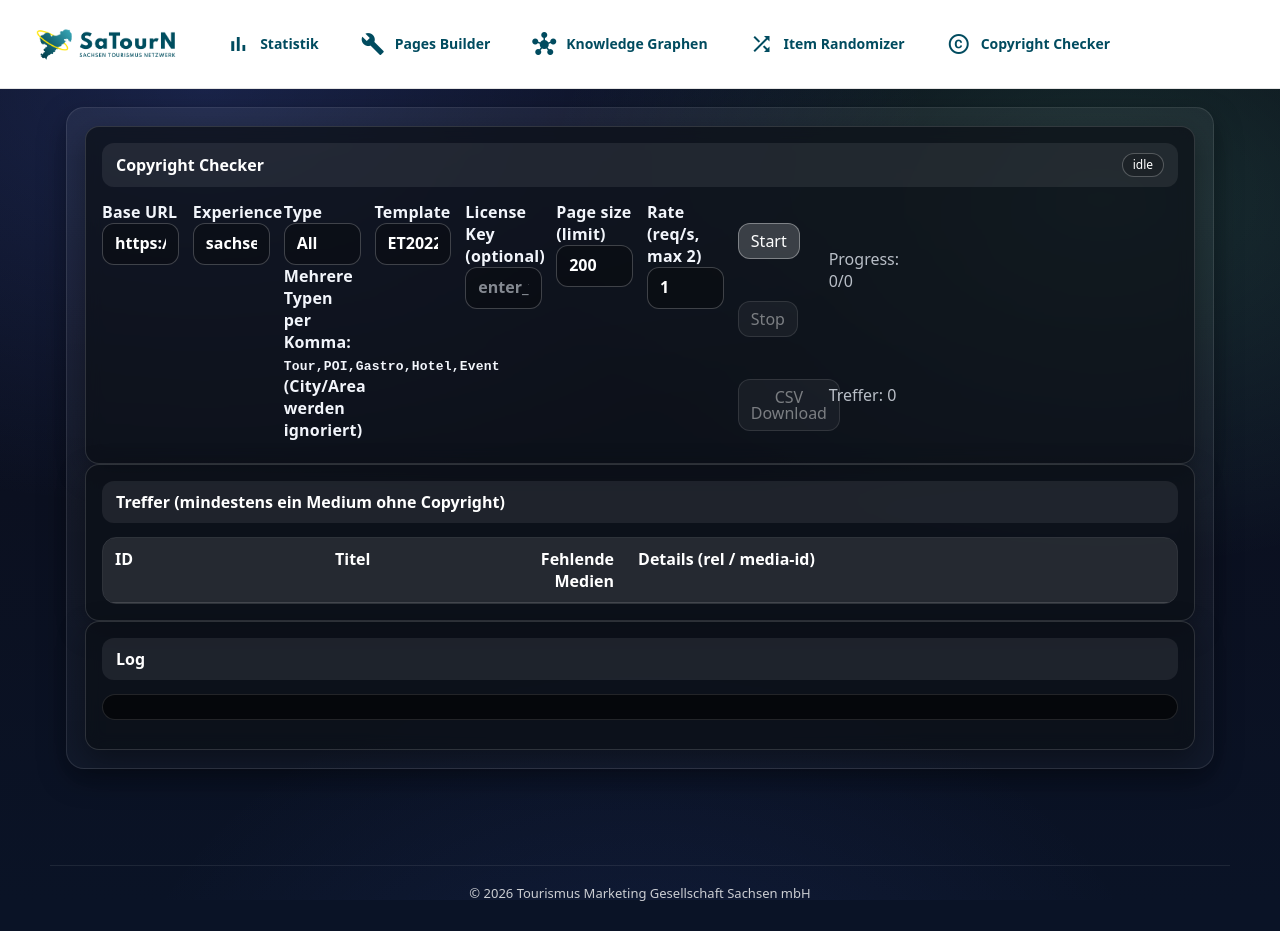
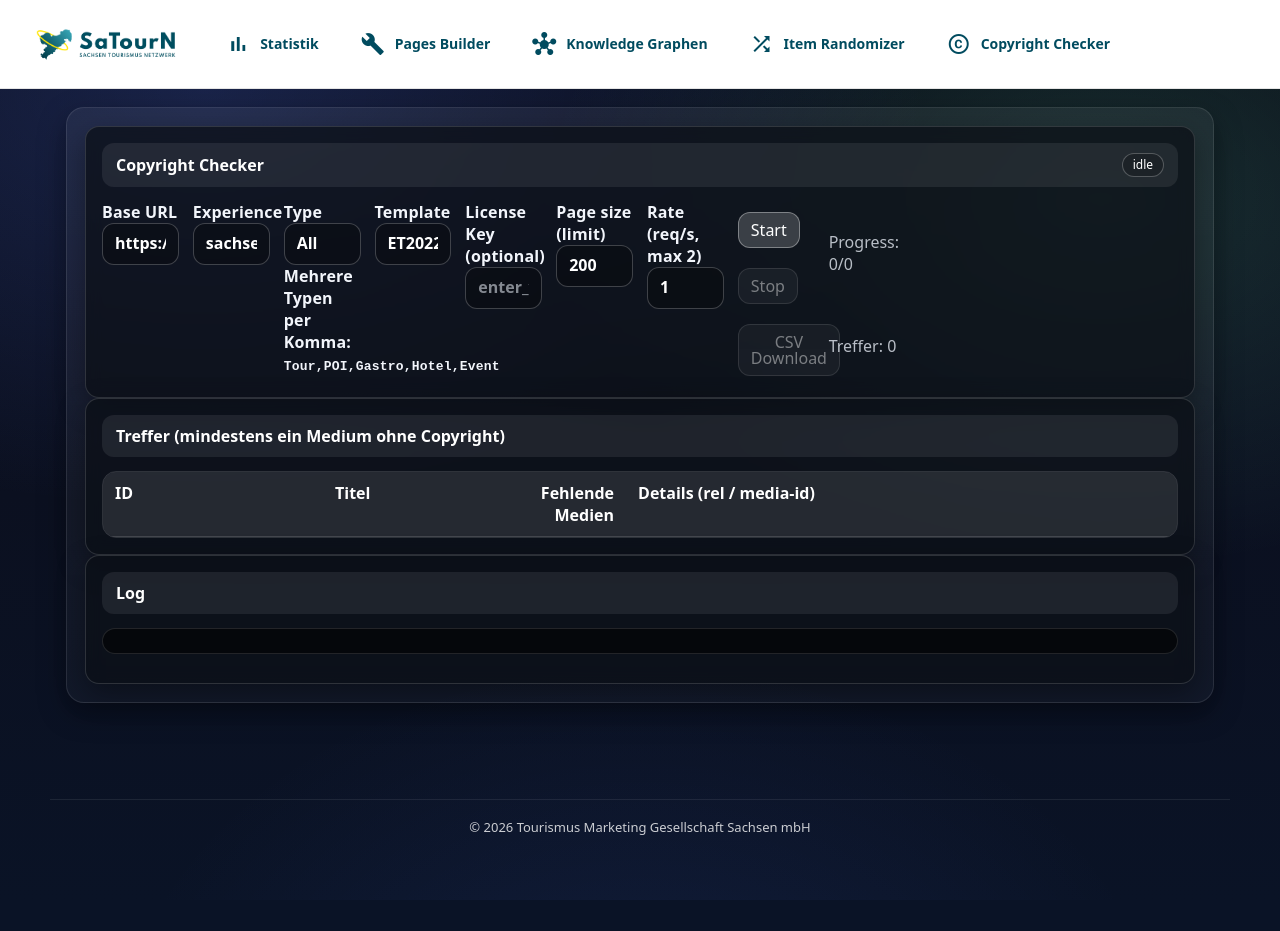
Before and after one commit to Tim-Meyer-TMGS/SaTourN, a Jekyll site: the page built from Copyright-Checker/index.html, in a window 1280 px wide. Built offline with Jekyll 4.4.1, drawn with Linux system fonts in a browser that asks for light colours; after the commit the page ends 900 px from its top, so only the background shows below that.

Commit message:
Update index.html

```diff
--- a/Copyright-Checker/index.html
+++ b/Copyright-Checker/index.html
@@ -25,7 +25,7 @@
 
         <label>Type
           <input id="type" value="All" />
-          <div class="hint">Mehrere Typen per Komma: <code>Tour,POI,Gastro,Hotel,Event</code> (City/Area werden ignoriert)</div>
+          <div class="hint">Mehrere Typen per Komma: <code>Tour,POI,Gastro,Hotel,Event</code></div>
         </label>
 
         <label>Template
```
